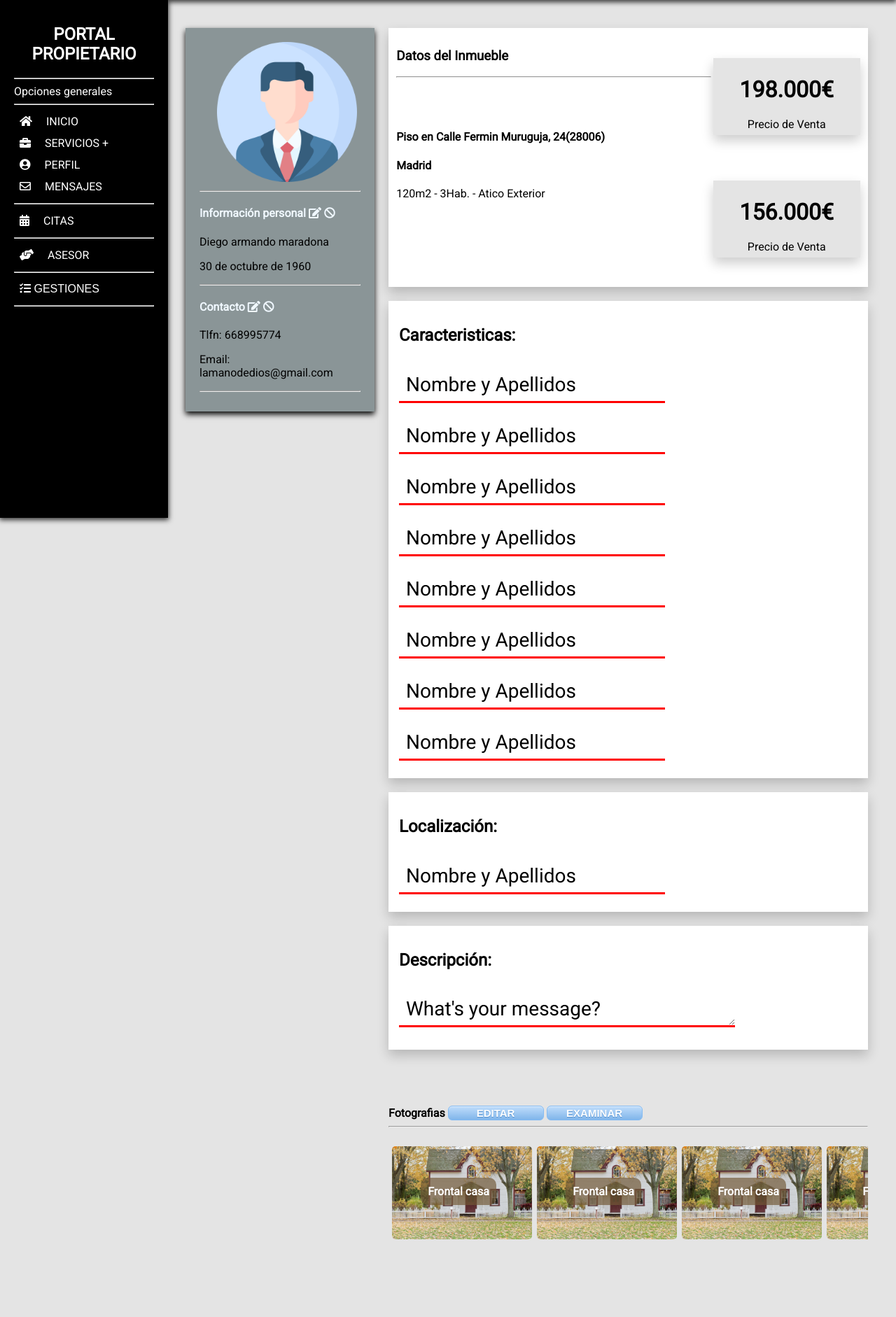
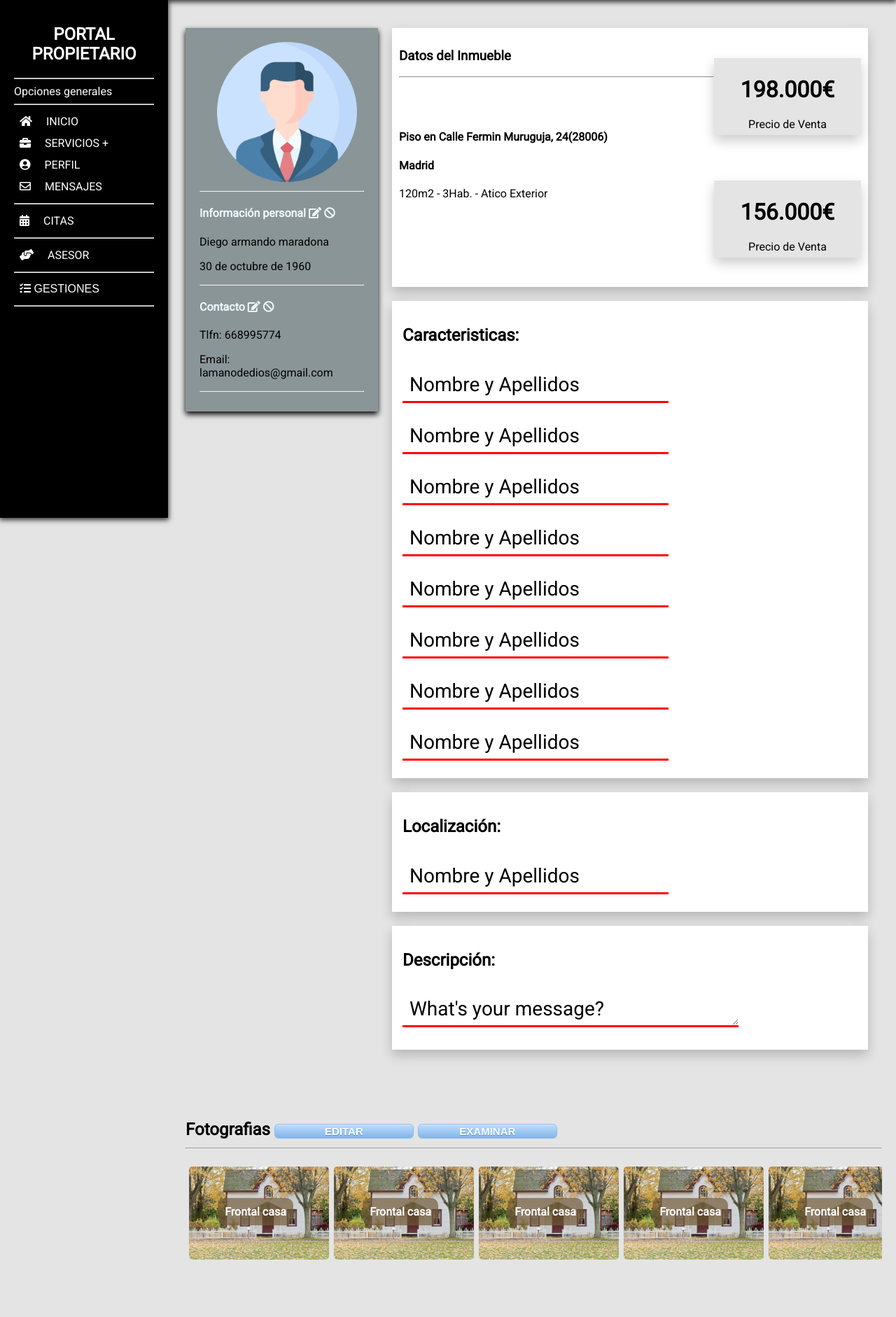
Before and after one commit to mario-orle/luisito, a PHP site: page /perfil2.html in a window 1280 px wide. Shown: the part 100-1982 px from the top of the page at 70% size. Run offline with PHP 8.4, Linux system fonts and the light colour scheme; some libraries are stand-ins or nearby versions.

Commit message:
ultimas modificaciones

```diff
--- a/MENU PERFIL/perfil2.css
+++ b/MENU PERFIL/perfil2.css
@@ -176,6 +176,10 @@
     width: 100%;
     justify-content: center;
     }
+    .btn-imagenes h2{
+      text-align: left ;
+      color:black ;
+    }
     .fotos{
     overflow:auto;
      }
--- a/MENU PERFIL/perfil2.html
+++ b/MENU PERFIL/perfil2.html
@@ -190,14 +190,14 @@
             </form>
           </div>
         </div>
-
-
+      </div>
+    </div>
     <div class=bg-fotos>
       <div class="btn-imagenes">
-            <h4>Fotografias <input class="botons editar" type="submit" value="EDITAR"> <input class="botons"
-                type="submit" value="EXAMINAR"> <input class="botons guardar" type="submit" value="GUARDAR">
+        <h2>Fotografias <input class="botons editar" type="submit" value="EDITAR"> <input class="botons" type="submit"
+            value="EXAMINAR"> <input class="botons guardar" type="submit" value="GUARDAR">
           <hr />
-            </h4>
+        </h2>
         <div class="fotos">
           <div class="card-scroller">
             <div class="card">
@@ -267,9 +267,6 @@
               </div>
             </div>
           </div>
-
-            </div>
-          </div>
         </div>
       </div>
     </div>
```
Lines whose indentation alone changed are shown as unchanged.
